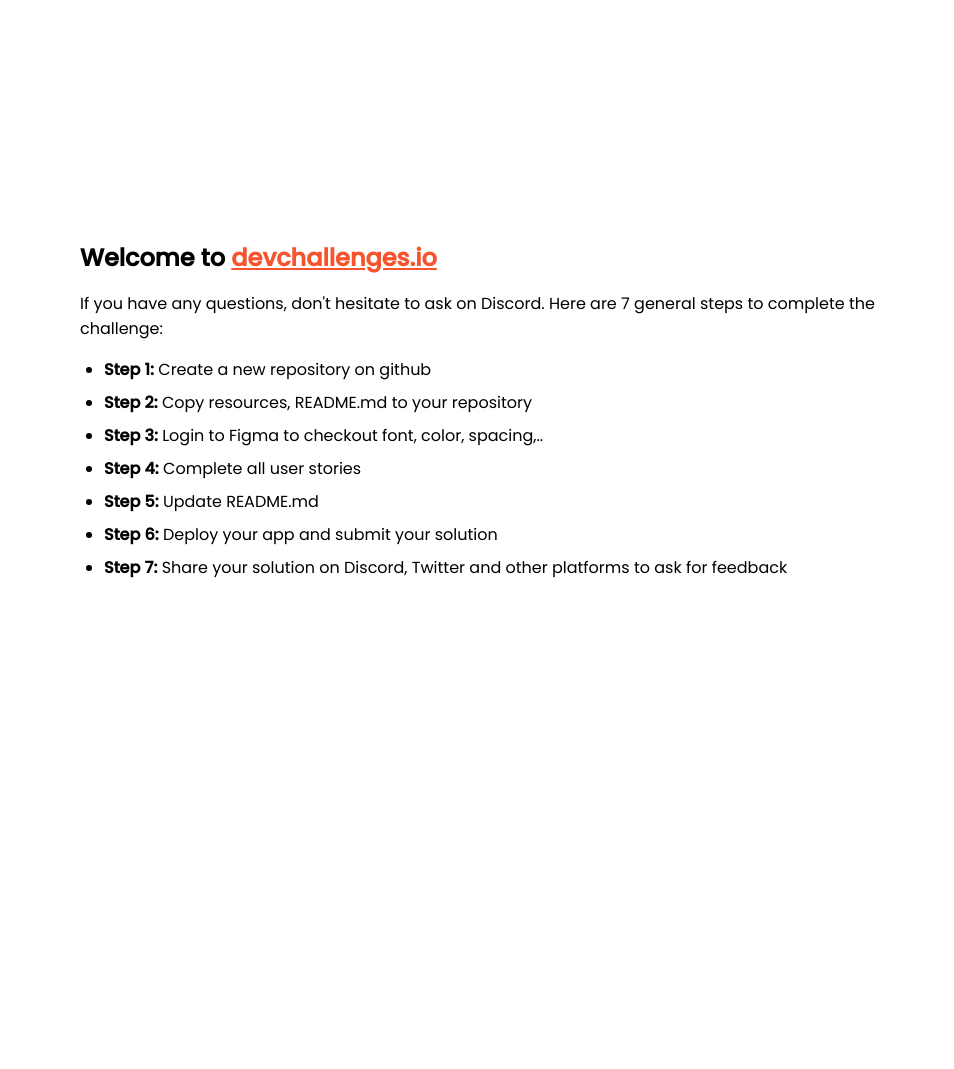
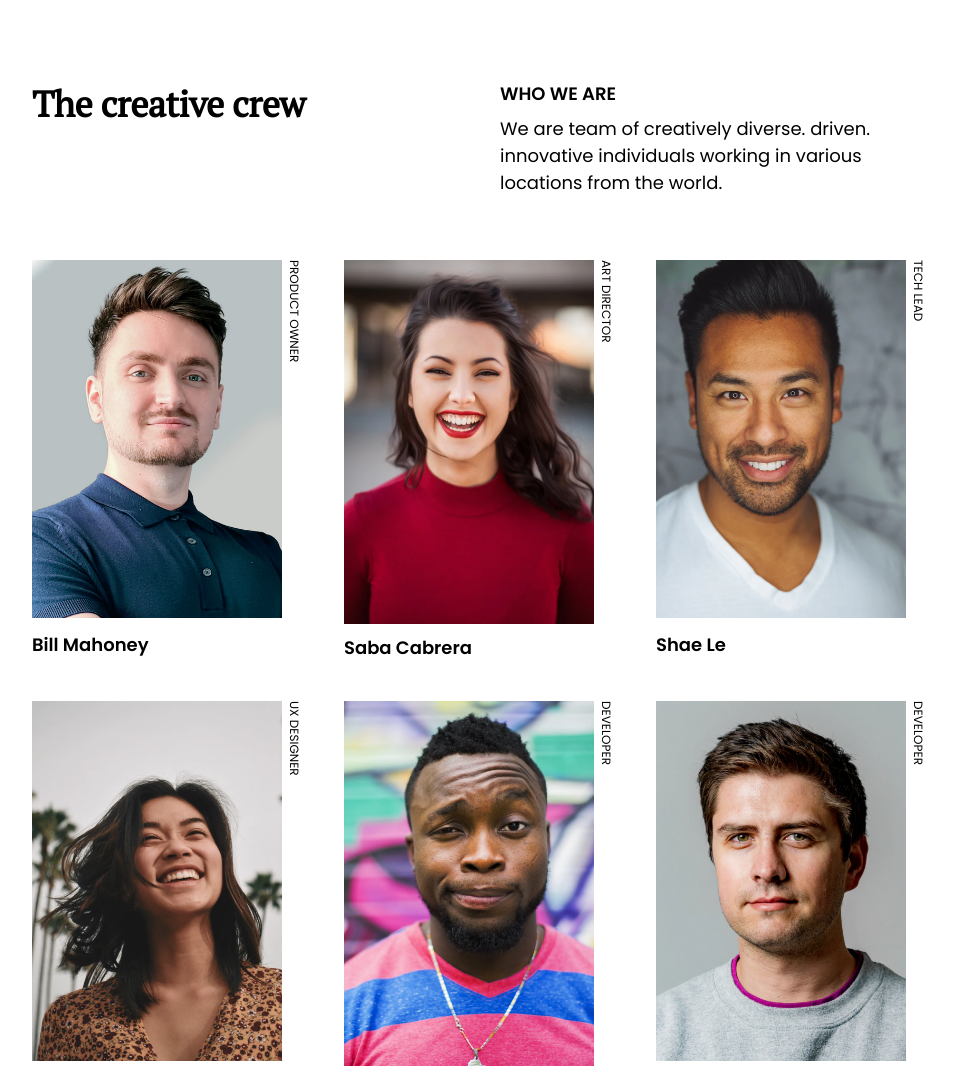
Before and after one commit to cxxiii/my-team-page, a plain HTML site: page index.html in a window 1280 px wide. Shown: the top 1069 px of the page, without its empty margins (160-1114 px from the left). Before the commit the page ends 800 px from the top, so only its background shows below. Drawn offline with Linux system fonts and the light colour scheme.

Commit message:
finalize

```diff
--- a/index.html
+++ b/index.html
@@ -1,95 +1,54 @@
 <!DOCTYPE html>
 <html lang="en">
   <head>
-    <meta charset="utf-8" />
-    <meta
-      name="viewport"
-      content="width=device-width, initial-scale=1,
-  maximum-scale=5"
-    />
-
-    <link rel="icon" href="devchallenges.png" />
-
-    <link
-      rel="shortcut icon"
-      type="image/x-icon"
-      href="https://devchallenges.io/"
-    />
-
-    <link
-      href="https://fonts.googleapis.com/css2?family=Poppins:wght@400;500&display=swap"
-      rel="stylesheet"
-    />
-
-    <title>Devchallenges</title>
-
-    <style>
-      body {
-        font-family: "Poppins", sans-serif;
-      }
-
-      ul {
-        padding-left: 24px;
-      }
-
-      li {
-        margin-bottom: 8px;
-      }
-
-      .welcome {
-        max-width: 800px;
-        margin: 0 auto;
-      }
-
-      .welcome-text {
-        margin-top: 30vh;
-        font-weight: 500;
-      }
-
-      .welcome-text p {
-        font-size: 1rem;
-        font-weight: 400;
-      }
-
-      .welcome-text h1 {
-        font-size: 1.5rem;
-      }
-
-      .welcome-text a {
-        color: #f7542e;
-      }
-    </style>
+    <meta charset="UTF-8" />
+    <meta name="viewport" content="width=device-width, initial-scale=1.0" />
+    <link rel="stylesheet" href="style.css" />
+    <title>My Team Page</title>
   </head>
   <body>
-    <div class="welcome">
-      <div class="welcome-text">
-        <h1>
-          Welcome to
-          <a href="https://devchallenges.io/" target="_blank"
-            >devchallenges.io</a
-          >
-        </h1>
-
+    <header class="header">
+      <h1 class="heading">The creative crew</h1>
+      <div class="who-we-are">
+        <h2>Who we are</h2>
         <p>
-          If you have any questions, don't hesitate to ask on Discord. Here are
-          7 general steps to complete the challenge:
+          We are team of creatively diverse. driven. innovative individuals
+          working in various locations from the world.
         </p>
       </div>
-
-      <ul>
-        <li><b>Step 1:</b> Create a new repository on github</li>
-        <li><b>Step 2:</b> Copy resources, README.md to your repository</li>
-        <li>
-          <b>Step 3:</b> Login to Figma to checkout font, color, spacing,..
-        </li>
-        <li><b>Step 4:</b> Complete all user stories</li>
-        <li><b>Step 5:</b> Update README.md</li>
-        <li><b>Step 6:</b> Deploy your app and submit your solution</li>
-        <li>
-          <b>Step 7:</b> Share your solution on Discord, Twitter and other
-          platforms to ask for feedback
-        </li>
-      </ul>
-    </div>
+    </header>
+    <main class="people-container">
+      <section class="person-1">
+        <img class="picture" src="photo1.png" alt="Bill Mahoney" />
+        <h3 class="name">Bill Mahoney</h3>
+        <h4 class="position">Product Owner</h4>
+      </section>
+      <section class="person-2">
+        <img class="picture" src="photo2.png" alt="Saba Cabrera" />
+        <h3 class="name">Saba Cabrera</h3>
+        <h4 class="position">Art Director</h4>
+      </section>
+      <section class="person-3">
+        <img class="picture" src="photo3.png" alt="Shae Le" />
+        <h3 class="name">Shae Le</h3>
+        <h4 class="position">Tech Lead</h4>
+      </section>
+      <section class="person-4">
+        <img class="picture" src="photo4.png" alt="Skylah Lu" />
+        <h3 class="name">Skylah Lu</h3>
+        <h4 class="position">UX Designer</h4>
+      </section>
+      <section class="person-5">
+        <img class="picture" src="photo5.png" alt="Griff Richards" />
+        <h3 class="name">Griff Richards</h3>
+        <h4 class="position">Developer</h4>
+      </section>
+      <section class="person-6">
+        <img class="picture" src="photo6.png" alt="Stan John" />
+        <h3 class="name">Stan John</h3>
+        <h4 class="position">Developer</h4>
+      </section>
+    </main>
+    <footer class="credits">Nikolay Rademacher</footer>
   </body>
 </html>
--- /dev/null
+++ b/style.css
@@ -0,0 +1,89 @@
+@import url("https://fonts.googleapis.com/css2?family=PT+Serif&family=Poppins:wght@400;600&display=swap");
+
+*,
+*::before,
+*::after {
+  margin: 0;
+  padding: 0;
+  box-sizing: inherit;
+}
+
+html {
+  box-sizing: border-box;
+  font-size: 62.5%;
+}
+
+body {
+  margin: 10vh 15vw;
+  font-family: Poppins, sans-serif;
+}
+
+.header {
+  display: grid;
+  grid-template-columns: repeat(auto-fit, minmax(15rem, 1fr));
+  gap: 4rem;
+  margin-bottom: 8vh;
+}
+
+.heading {
+  font-family: "PT Serif", serif;
+  font-weight: bold;
+  font-size: 3.6rem;
+  line-height: 4.8rem;
+  letter-spacing: -0.045rem;
+}
+
+.who-we-are > h2 {
+  text-transform: uppercase;
+  font-weight: 600;
+  font-size: 1.8rem;
+  line-height: 2.7rem;
+  margin-bottom: 1vh;
+}
+
+.who-we-are > p {
+  font-size: 1.8rem;
+  line-height: 2.7rem;
+}
+
+.people-container {
+  display: grid;
+  grid-template-columns: repeat(auto-fit, minmax(25rem, 1fr));
+  gap: 4rem;
+}
+
+[class^="person"] {
+  display: grid;
+  grid-template-columns: repeat(2, 1fr);
+}
+
+.picture {
+  width: 25rem;
+}
+
+.name {
+  margin-top: 1rem;
+  font-weight: 600;
+  font-size: 1.8rem;
+  line-height: 2.7rem;
+}
+
+.position {
+  grid-row: 1 / 3;
+  grid-column: 2 / 3;
+  transform: rotate(90deg);
+  width: 0;
+  white-space: nowrap;
+  transform-origin: top;
+  margin-left: 2rem;
+
+  font-size: 1.2rem;
+  font-weight: 400;
+  line-height: 1.6rem;
+  text-transform: uppercase;
+}
+
+.credits {
+  margin-top: 10vh;
+  text-align: center;
+}
```
Also changed, not shown: 1 other file.
